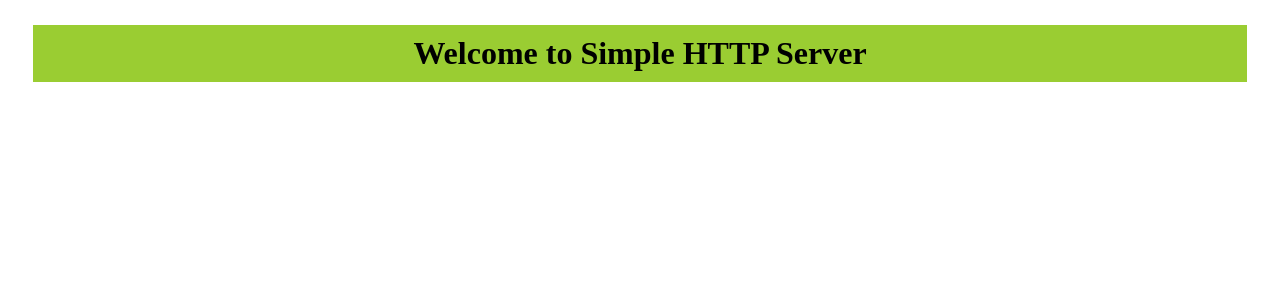
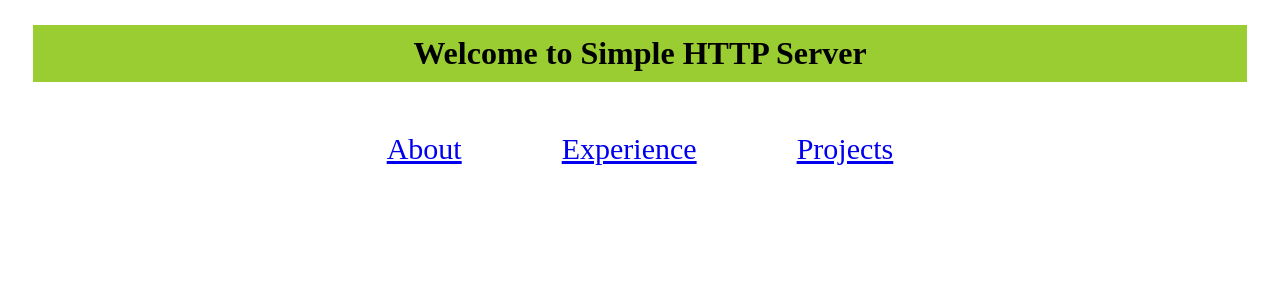
Before and after one commit to GodInAllHisGlory/SimpleHTTPServer, a Python web app: template template/index.html in a window 1280 px wide. Shown: the top 300 px of the page. Run offline with Jinja, Linux system fonts and the light colour scheme; the template is opened without the code that fills it, so the values that code supplies are empty.

Commit message:
Just updated some stuff

```diff
--- a/static/style.css
+++ b/static/style.css
@@ -3,5 +3,16 @@ h1 {
     margin: 25px;
     text-align: center;
     padding: 10px;
+}
 
+#link-container{
+    display: flex;
+    flex-direction: row;
+    justify-content: center;
+    width: 100%;
+    font-size: 30px;
 }
+
+#link-container > a{
+    padding: 25px 50px;
+}
--- a/template/index.html
+++ b/template/index.html
@@ -8,5 +8,11 @@
 </head>
 <body>
         <h1 id = "welcome">Welcome to Simple HTTP Server</h1>
+        <div id="link-container">
+            <a href="/about">About</a>
+            <a href="/experience">Experience</a>
+            <a href="/projects">Projects</a>
+        </div>
+
 </body>
 </html>
```
Also changed, not shown: endpoints.py (+12 -3 lines), server.py (+8 -4 lines).
